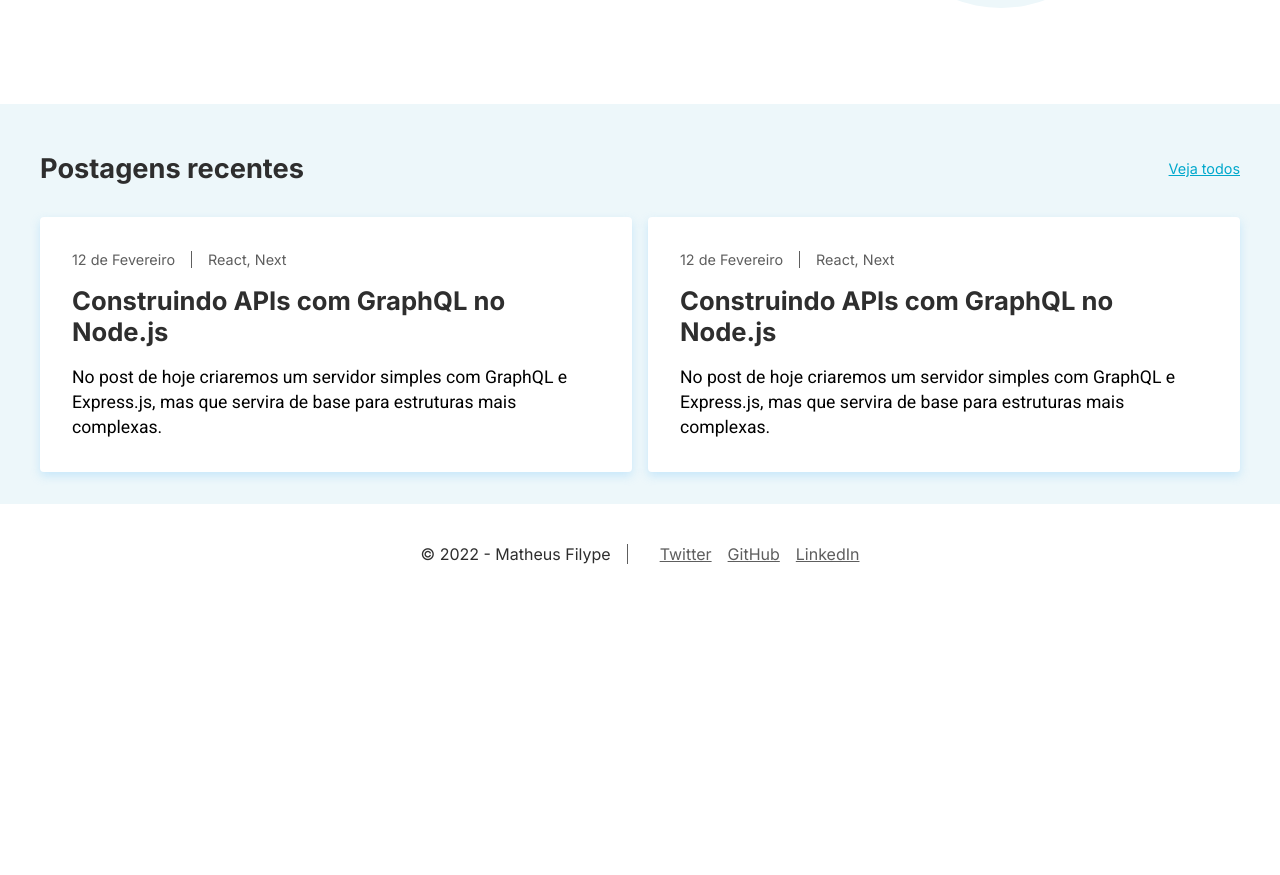
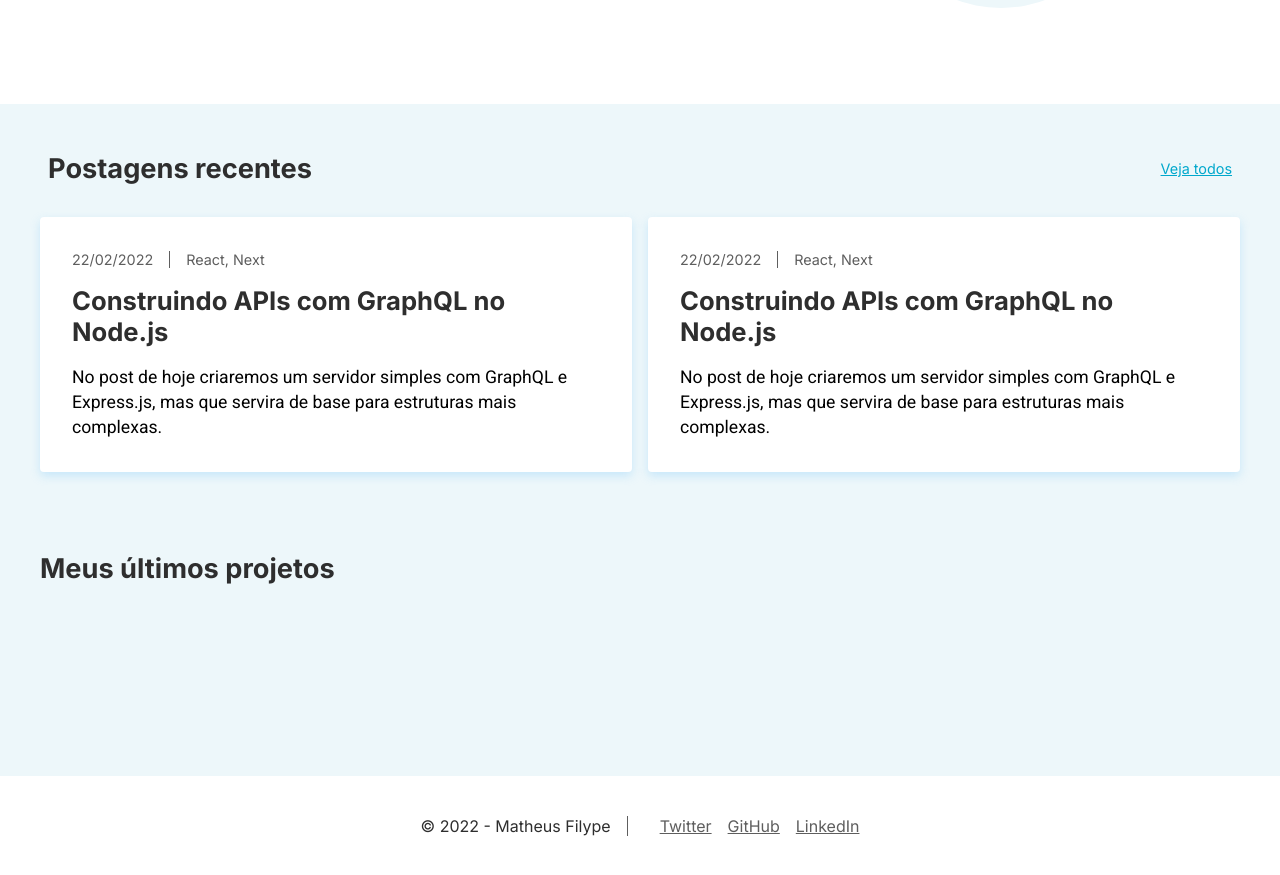
Before and after one commit to Santosl2/mfilypedev, a Next.js app: page / in a window 1280 px wide. Shown: the part 401-1276 px from the top of the page. Before the commit the page ends 1005 px from the top, so only its background shows below. Built offline with nearby package versions, Linux system fonts and the light colour scheme.

Commit message:
chore: minor adjusts

```diff
--- a/src/_posts/first-post.md
+++ b/src/_posts/first-post.md
@@ -2,6 +2,7 @@
 title: "Construindo APIs com GraphQL no Node.js"
 description: "No post de hoje criaremos um servidor simples com GraphQL e Express.js, mas que servira de base para estruturas mais complexas."
 thumbnail_bg: "#121214"
+created_at: "1122233"
 ---
 
 Já falamos um pouco sobre ferramentas de consumo de dados de API com GraphQL como o Apollo e Relay, agora chegou o momento de mostrarmos um pouco como funciona um serviço com GraphQL.
--- /dev/null
+++ b/src/components/MyProjects/index.tsx
@@ -0,0 +1,11 @@
+import { Box, Content } from "@/styles/components";
+
+export function MyProjects() {
+  return (
+    <Box>
+      <Content>
+        <h5>Meus últimos projetos</h5>
+      </Content>
+    </Box>
+  );
+}
--- /dev/null
+++ b/src/components/MyProjects/style.ts
@@ -0,0 +1,6 @@
+import styled from "styled-components";
+
+export const Container = styled.section`
+  max-width: var(--layout-size);
+  margin: 0 auto;
+`;
--- a/src/components/PostList/index.tsx
+++ b/src/components/PostList/index.tsx
@@ -7,6 +7,7 @@ interface IParams {
   description: string;
   background: string;
   slug: string;
+  createdAt: string;
 }
 
 export function PostList({
@@ -14,12 +15,13 @@ export function PostList({
   description,
   background = "background.jpg",
   slug,
+  createdAt,
 }: IParams) {
   return (
     <Post>
       <PostContent>
         <PostInfo>
-          <span>12 de Fevereiro</span>
+          <span>{new Date().toLocaleDateString("pt-BR")}</span>
           <span>React, Next</span>
         </PostInfo>
         <h6>{title}</h6>
--- a/src/pages/_app.tsx
+++ b/src/pages/_app.tsx
@@ -6,7 +6,9 @@ function MyApp({ Component, pageProps }) {
     <>
       <Global />
       <Header />
-      <Component {...pageProps} />
+      <main>
+        <Component {...pageProps} />
+      </main>
     </>
   );
 }
--- a/src/pages/index.tsx
+++ b/src/pages/index.tsx
@@ -1,22 +1,24 @@
 import { Footer } from "@/components/Footer";
 import { PostList } from "@/components/PostList";
 import { SEO } from "@/SEO";
-import { Box, Container, Flex } from "@/styles/components";
+import { Box, Container, Flex, Title } from "@/styles/components";
 import {
   AboutMe,
   LeftContent,
   MyPicture,
-  RecentPosts,
-  RecentPostsHead,
   RightContent,
 } from "@/styles/index.style";
 import Link from "next/link";
+import { Content } from "@/styles/components";
+
 import { getAllPosts } from "./api/posts";
+import { MyProjects } from "@/components/MyProjects";
 
 interface IPosts {
   slug: string;
   title: string;
   description: string;
+  createdAt: string;
 }
 
 export default function Home({ posts }) {
@@ -54,25 +56,29 @@ export default function Home({ posts }) {
         </AboutMe>
       </Container>
       <Box>
-        <RecentPosts>
-          <RecentPostsHead>
+        <Content>
+          <Title>
             <h5>Postagens recentes</h5>
             <a> Veja todos </a>
-          </RecentPostsHead>
+          </Title>
           <Flex>
             {posts?.map((el: IPosts) => {
               return (
                 <PostList
+                  key={el.slug}
                   slug={el.slug}
                   title={el.title}
+                  createdAt={el.createdAt}
                   background="background.jpg"
                   description={el.description}
                 />
               );
             })}{" "}
           </Flex>
-        </RecentPosts>
+        </Content>
       </Box>
+
+      <MyProjects />
 
       <Footer />
     </>
@@ -80,11 +86,11 @@ export default function Home({ posts }) {
 }
 
 export async function getStaticProps() {
-  const allPosts = await getAllPosts();
+  const posts = await getAllPosts();
 
   return {
     props: {
-      posts: allPosts,
+      posts,
     },
   };
 }
--- a/src/styles/components.ts
+++ b/src/styles/components.ts
@@ -25,3 +25,36 @@ export const Flex = styled.div`
     flex-direction: row;
   }
 `;
+
+export const Content = styled.div`
+  max-width: var(--layout-size);
+  margin: 0 auto;
+`;
+
+export const Title = styled.div`
+  display: flex;
+  justify-content: center;
+  align-items: center;
+  padding: 0 0.5rem;
+  a {
+    display: none;
+    color: #00a8cc;
+    font-size: 0.9rem;
+    cursor: pointer;
+    transition: filter 0.3s ease 0s;
+    &:hover {
+      filter: brightness(0.7);
+    }
+  }
+
+  @media screen and (min-width: 768px) {
+    & {
+      justify-content: space-between;
+      align-items: center;
+    }
+
+    a {
+      display: block;
+    }
+  }
+`;
--- a/src/styles/index.style.ts
+++ b/src/styles/index.style.ts
@@ -46,36 +46,3 @@ export const RightContent = styled.div`
     order: 1;
   }
 `;
-
-export const RecentPosts = styled.div`
-  max-width: var(--layout-size);
-  margin: 0 auto;
-`;
-
-export const RecentPostsHead = styled.div`
-  display: flex;
-  justify-content: center;
-  align-items: center;
-
-  a {
-    display: none;
-    color: #00a8cc;
-    font-size: 0.9rem;
-    cursor: pointer;
-    transition: filter 0.3s ease 0s;
-    &:hover {
-      filter: brightness(0.7);
-    }
-  }
-
-  @media screen and (min-width: 768px) {
-    & {
-      justify-content: space-between;
-      align-items: center;
-    }
-
-    a {
-      display: block;
-    }
-  }
-`;
```
